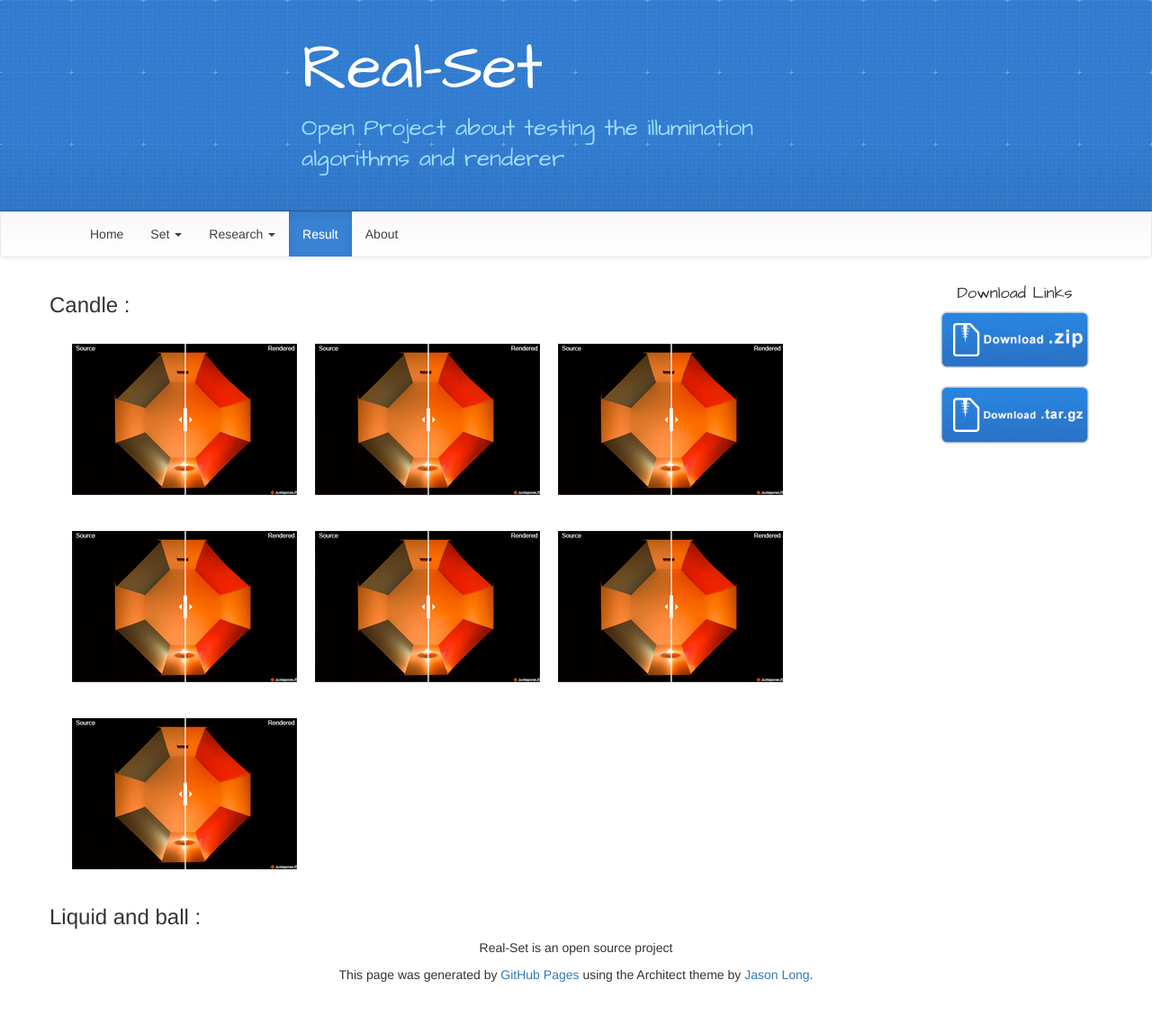
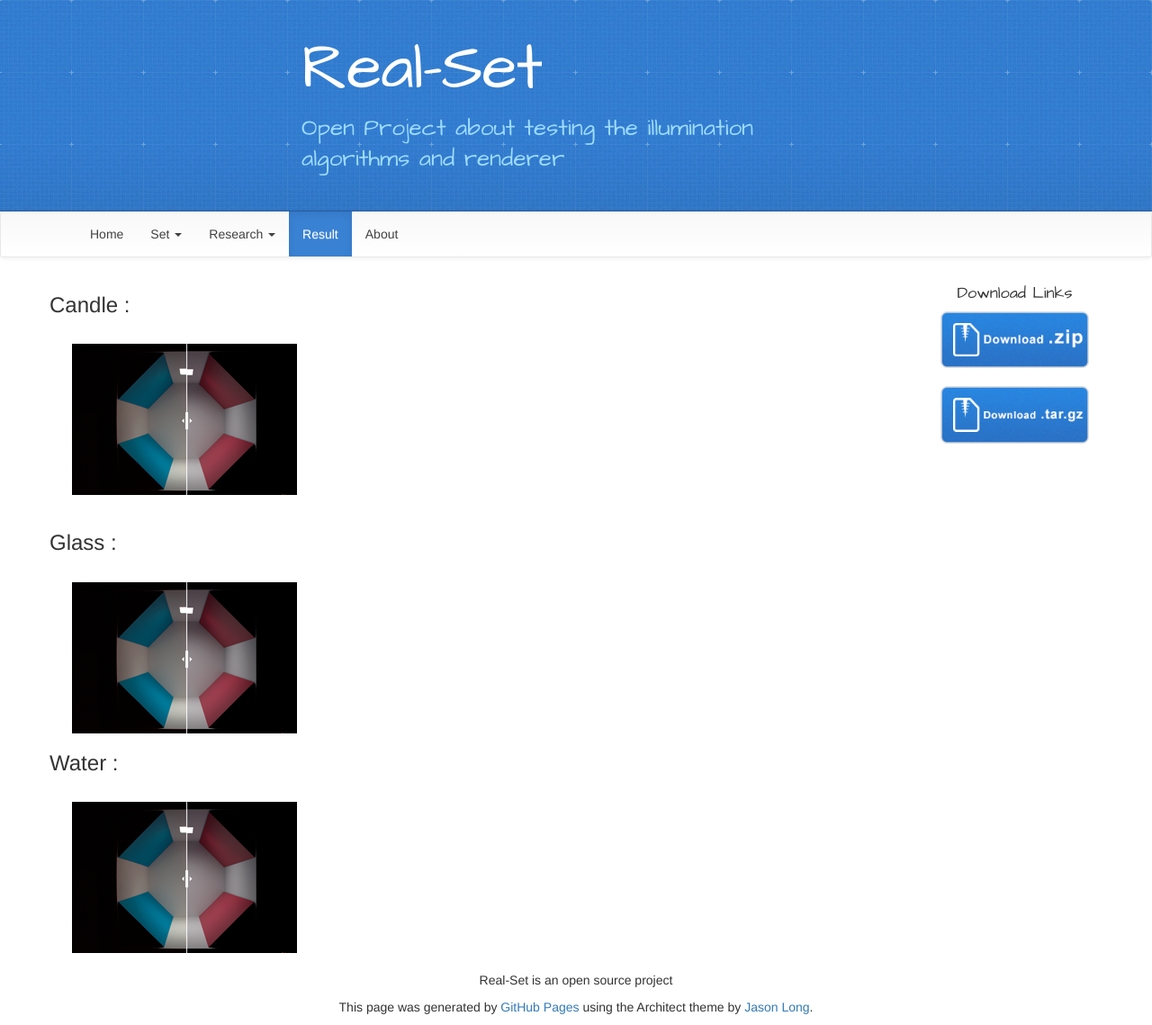
Before and after one commit to Alvyre/Real-Set, a Jekyll site: the page built from pages/result.html, in a window 1280 px wide. Shown: the whole page at 90% size. Built offline with Jekyll 4.4.1, drawn with Linux system fonts in a browser that asks for light colours; nearby versions of some CDN libraries; before the commit the page ends 1103 px from its top, so only the background shows below that.

Commit message:
result page

```diff
--- a/index.html
+++ b/index.html
@@ -13,7 +13,7 @@ title: Home
           <p>This is there that intervenes the project {{site.title}}.</p>
           <p>This is an <a href="http://www.ingenieur-imac.fr/" alt="IMAC ingenieur">IMAC</a> student project powered by Ubisoft to test renders and global illumination. Based on the model of the Cornell Box, our projet has as a goal to provide to all persons who work in the research and the development link to the image synthesis, a set of data that we have realised and it is going to serve as a reference. This set is composed of a group of photographies and 3D models of a calibrated scene all the characteristics of which we know (size, position of the elements, colors, camera parameters and light profile). Every element highlights the various behavior of the light going of the simplest, enlighten the scene, in the most complex, by crossing volume such as of the glass or the water.</p>
           <p>In this way every person wishing to check its rendering engine will have only to import the scene in its rendering engine, to make a render, and to compre this with the photography of corresponding reference to know the valid points or to improve.</p>
-          <a class="various fancybox.iframe" href="https://cdn.knightlab.com/libs/juxtapose/latest/embed/index.html?uid=5419997e-f688-11e5-a524-0e7075bba956"><img class=" center-block" src="{{site.url}}/assets/images/compare1.png" alt='comparison 3D/photo'></a>
+          <a class="various fancybox.iframe" href="https://cdn.knightlab.com/libs/juxtapose/latest/embed/index.html?uid=25d8322e-18e7-11e6-a524-0e7075bba956"><img class=" center-block" src="{{site.url}}/assets/images/compare1.png" alt='comparison 3D/photo'></a>
         </article>
       </section>
       <h2>{{ site.title }} trailer</h2>
--- a/pages/result.html
+++ b/pages/result.html
@@ -9,29 +9,26 @@ permalink: /Result/
 	<div class="col-xs-12 col-sm-12 col-md-12 col-lg-12">
 		<div class="grid">
 			<div class="grid-item">
-			<a class="various fancybox.iframe" href="https://cdn.knightlab.com/libs/juxtapose/latest/embed/index.html?uid=5419997e-f688-11e5-a524-0e7075bba956"><img class=" center-block" src="{{site.url}}/assets/images/compare1.png" alt='comparison 3D/photo'></a>
-			</div>
-			<div class="grid-item">
-			<a class="various fancybox.iframe" href="https://cdn.knightlab.com/libs/juxtapose/latest/embed/index.html?uid=5419997e-f688-11e5-a524-0e7075bba956"><img class=" center-block" src="{{site.url}}/assets/images/compare1.png" alt='comparison 3D/photo'></a>
-			</div>
-			<div class="grid-item">
-			<a class="various fancybox.iframe" href="https://cdn.knightlab.com/libs/juxtapose/latest/embed/index.html?uid=5419997e-f688-11e5-a524-0e7075bba956"><img class=" center-block" src="{{site.url}}/assets/images/compare1.png" alt='comparison 3D/photo'></a>
-			</div>
-			<div class="grid-item">
-			<a class="various fancybox.iframe" href="https://cdn.knightlab.com/libs/juxtapose/latest/embed/index.html?uid=5419997e-f688-11e5-a524-0e7075bba956"><img class=" center-block" src="{{site.url}}/assets/images/compare1.png" alt='comparison 3D/photo'></a>
-			</div>
-			<div class="grid-item">
-			<a class="various fancybox.iframe" href="https://cdn.knightlab.com/libs/juxtapose/latest/embed/index.html?uid=5419997e-f688-11e5-a524-0e7075bba956"><img class=" center-block" src="{{site.url}}/assets/images/compare1.png" alt='comparison 3D/photo'></a>
-			</div>
-			<div class="grid-item">
-			<a class="various fancybox.iframe" href="https://cdn.knightlab.com/libs/juxtapose/latest/embed/index.html?uid=5419997e-f688-11e5-a524-0e7075bba956"><img class=" center-block" src="{{site.url}}/assets/images/compare1.png" alt='comparison 3D/photo'></a>
-			</div>
-			<div class="grid-item">
-			<a class="various fancybox.iframe" href="https://cdn.knightlab.com/libs/juxtapose/latest/embed/index.html?uid=5419997e-f688-11e5-a524-0e7075bba956"><img class=" center-block" src="{{site.url}}/assets/images/compare1.png" alt='comparison 3D/photo'></a>
+			<a class="various fancybox.iframe" href="https://cdn.knightlab.com/libs/juxtapose/latest/embed/index.html?uid=c0308308-18e7-11e6-a524-0e7075bba956"><img class=" center-block" src="{{site.url}}/assets/images/compare1.png" alt='comparison 3D/photo'></a>
 			</div>
 		</div>
 	</div>
 </div>
 <div class="row">
-	<h3>Liquid and ball :</h3>
+	<h3>Glass :</h3>
+	<div class="col-xs-12 col-sm-12 col-md-12 col-lg-12">
+		<div class="grid">
+			<div class="grid-item">
+			<a class="various fancybox.iframe" href="https://cdn.knightlab.com/libs/juxtapose/latest/embed/index.html?uid=87871fd4-18e8-11e6-a524-0e7075bba956"><img class=" center-block" src="{{site.url}}/assets/images/compare1.png" alt='comparison 3D/photo'></a>
+			</div>
+		</div>
+	</div>
+	<h3>Water :</h3>
+	<div class="col-xs-12 col-sm-12 col-md-12 col-lg-12">
+		<div class="grid">
+			<div class="grid-item">
+			<a class="various fancybox.iframe" href="https://cdn.knightlab.com/libs/juxtapose/latest/embed/index.html?uid=bfec932c-18e8-11e6-a524-0e7075bba956"><img class=" center-block" src="{{site.url}}/assets/images/compare1.png" alt='comparison 3D/photo'></a>
+			</div>
+		</div>
+	</div>
 </div>
```
Also changed, not shown: assets/images/compare1.png.
